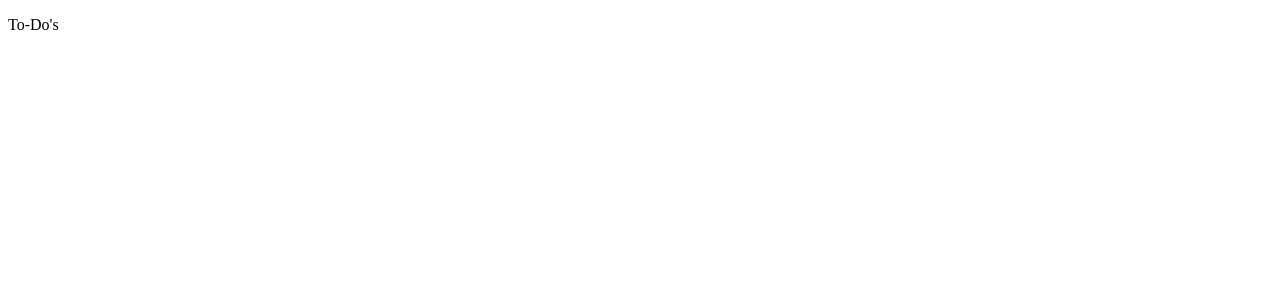
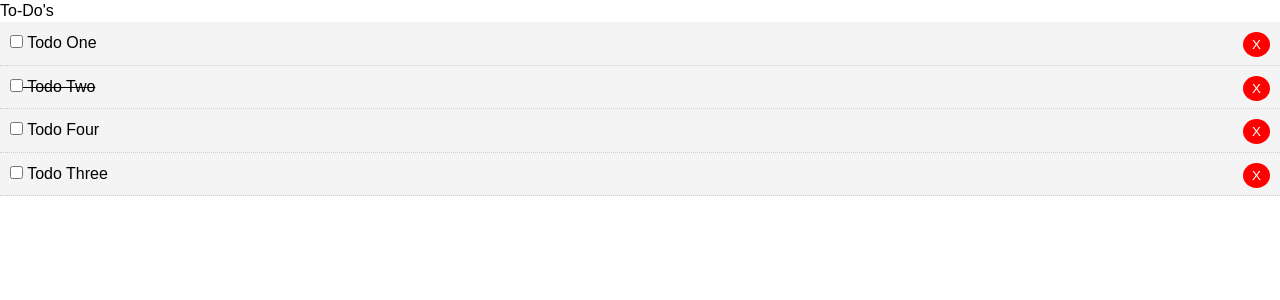
Before and after one commit to PrestonWestDev/angular-crash-todolist, an Angular app: page / in a window 1280 px wide. Shown: the top 300 px of the page. Built offline with nearby package versions, Linux system fonts and the light colour scheme.

Commit message:
Added ToDoItem component and functional styling

```diff
--- a/src/app/app.component.ts
+++ b/src/app/app.component.ts
@@ -6,6 +6,6 @@ import { Component } from '@angular/core';
   styleUrls: ['./app.component.scss']
 })
 export class AppComponent {
-  title = 'ToDo List';
+  title: String = 'ToDo List';
   name: String = "Preston";
 }
--- a/src/app/app.module.ts
+++ b/src/app/app.module.ts
@@ -4,11 +4,13 @@ import { NgModule } from '@angular/core';
 import { AppRoutingModule } from './app-routing.module';
 import { AppComponent } from './app.component';
 import { TodosComponent } from './components/todos/todos.component';
+import { ToDoItemComponent } from './components/to-do-item/to-do-item.component';
 
 @NgModule({
   declarations: [
     AppComponent,
-    TodosComponent
+    TodosComponent,
+    ToDoItemComponent
   ],
   imports: [
     BrowserModule,
--- /dev/null
+++ b/src/app/components/to-do-item/to-do-item.component.html
@@ -0,0 +1,7 @@
+<div [ngClass]="setClasses()">
+    <p>
+        <input type="checkbox" />
+        {{todo.title}}
+        <button class="del">X</button>
+    </p>
+</div>
--- /dev/null
+++ b/src/app/components/to-do-item/to-do-item.component.scss
@@ -0,0 +1,19 @@
+.del {
+    background: #ff0000;
+    color: #fff;
+    border: none;
+    padding: 5px 9px;
+    border-radius: 50%;
+    cursor: pointer;
+    float: right;
+  }
+
+  .todo {
+    background: #f4f4f4;
+    padding: 10px;
+    border-bottom: 1px #ccc dotted;
+  }
+
+  .iscomplete {
+    text-decoration: line-through;
+  }
--- /dev/null
+++ b/src/app/components/to-do-item/to-do-item.component.ts
@@ -0,0 +1,26 @@
+import { Component, OnInit, Input } from '@angular/core';
+import { Todo } from 'src/app/models/Todo';
+
+@Component({
+  selector: 'app-to-do-item',
+  templateUrl: './to-do-item.component.html',
+  styleUrls: ['./to-do-item.component.scss']
+})
+export class ToDoItemComponent implements OnInit {
+  @Input() todo: Todo;
+
+  constructor() { }
+
+  ngOnInit(): void {
+  }
+
+  // Set Dynamic Classes
+  setClasses() {
+    let classes={
+      todo: true,
+      iscomplete: this.todo.completed
+    }
+    return classes;
+  }
+
+}
--- a/src/app/components/todos/todos.component.html
+++ b/src/app/components/todos/todos.component.html
@@ -1 +1,2 @@
 <p>To-Do's</p>
+<app-to-do-item *ngFor="let todo of todos" [todo]="todo"></app-to-do-item>
--- a/src/app/components/todos/todos.component.ts
+++ b/src/app/components/todos/todos.component.ts
@@ -1,4 +1,5 @@
 import { Component, OnInit } from '@angular/core';
+import { Todo } from '../../models/Todo';
 
 @Component({
   selector: 'app-todos',
@@ -7,9 +8,33 @@ import { Component, OnInit } from '@angular/core';
 })
 export class TodosComponent implements OnInit {
 
+  todos: Todo[];
+
   constructor() { }
 
   ngOnInit(): void {
+    this.todos = [
+      {
+        id: 1,
+        title: 'Todo One',
+        completed: false
+      },
+      {
+        id: 2,
+        title: 'Todo Two',
+        completed: true
+      },
+      {
+        id: 4,
+        title: 'Todo Four',
+        completed: false
+      },
+      {
+        id: 3,
+        title: 'Todo Three',
+        completed: false
+      }
+    ]
   }
 
 }
--- /dev/null
+++ b/src/app/models/Todo.ts
@@ -0,0 +1,5 @@
+export class Todo {
+    id: number;
+    title: string;
+    completed: boolean;
+}
--- a/src/styles.scss
+++ b/src/styles.scss
@@ -1 +1,32 @@
-/* You can add global styles to this file, and also import other style files */
+* {
+    box-sizing: border-box;
+    margin: 0;
+    padding: 0;
+  }
+
+  body {
+    font-family: Arial, Helvetica, sans-serif;
+    line-height: 1.4;
+  }
+
+  a {
+    color: #333;
+    text-decoration: none;
+  }
+
+  .container {
+    padding: 0 1rem;
+  }
+
+  .btn {
+    display: inline-block;
+    border: none;
+    background: #555;
+    color: #fff;
+    padding: 7px 20px;
+    cursor: pointer;
+  }
+
+  .btn:hover {
+    background: #666;
+  }
```
Also changed, not shown: 1 other file (tests, documents, lock files or other folders).
